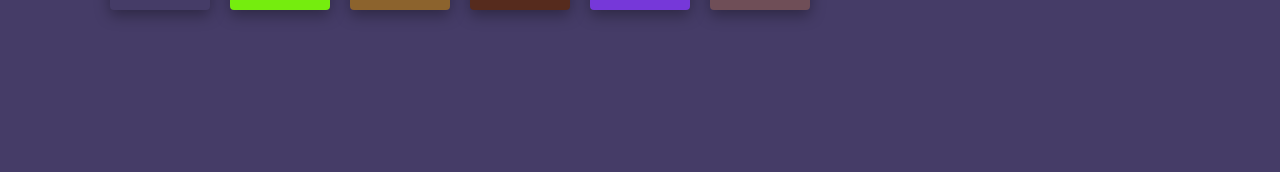
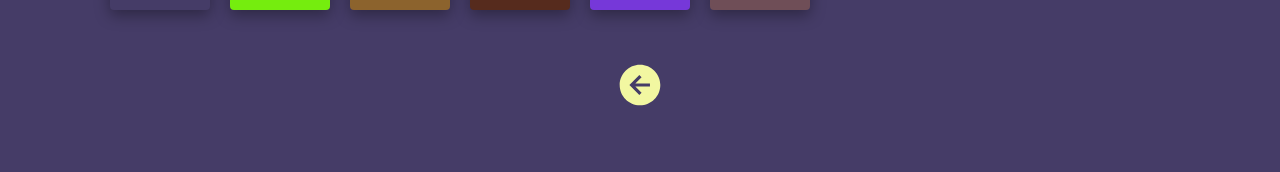
Before and after one commit to HousewareHQ/frontend-engineering-octernship, a React (Create React App) app in the folder app/: page / in a window 1280 px wide. Both pictures are taken after typing "Sample" into the empty fields and a click on the button "Submit". Shown: the part 388-560 px from the top of the page. Built offline with nearby package versions, Linux system fonts and the light colour scheme; the HTML template or start-up script is replaced by a standard one.

Commit message:
Added back btn styling

```diff
--- a/app/src/components/screen2/screen2.css
+++ b/app/src/components/screen2/screen2.css
@@ -81,6 +81,20 @@
 .display-data .data {
   color: #66e3ec;
 }
+.back-btn-div{
+  font-size: 50px;
+  color: #f2f7a1;
+  text-align: center;
+  margin-top: 40px;
+}
+.back-btn{
+  cursor: pointer;
+  transition: 0.2s all ease;
+}
+.back-btn:hover{
+  color: #f0f684;
+  transform: scale(1.1);
+}
 
 @media (max-width: 450px) {
   .flex-box {
--- a/app/src/components/screen2/screen2.jsx
+++ b/app/src/components/screen2/screen2.jsx
@@ -1,7 +1,8 @@
 import { useState, useEffect, useCallback } from "react";
 import { useNavigate, useLocation } from "react-router-dom";
 import "./screen2.css";
-import { MdDeleteForever } from "react-icons/md";
+import { MdDeleteForever  } from "react-icons/md";
+import { IoArrowBackCircleSharp } from "react-icons/io5";
 
 const letterBackground = {};
 
@@ -91,7 +92,8 @@ export const Screen2 = () => {
           );
         })}
       </div>
-      <div className="location">Screen 2</div>
+      <div title="This is screen 2" className="location">Screen 2</div>
+      <div title="Go back" className="back-btn-div" ><IoArrowBackCircleSharp className="back-btn" onClick={() => navigate('/')} /></div>
     </div>
   );
 };
```
